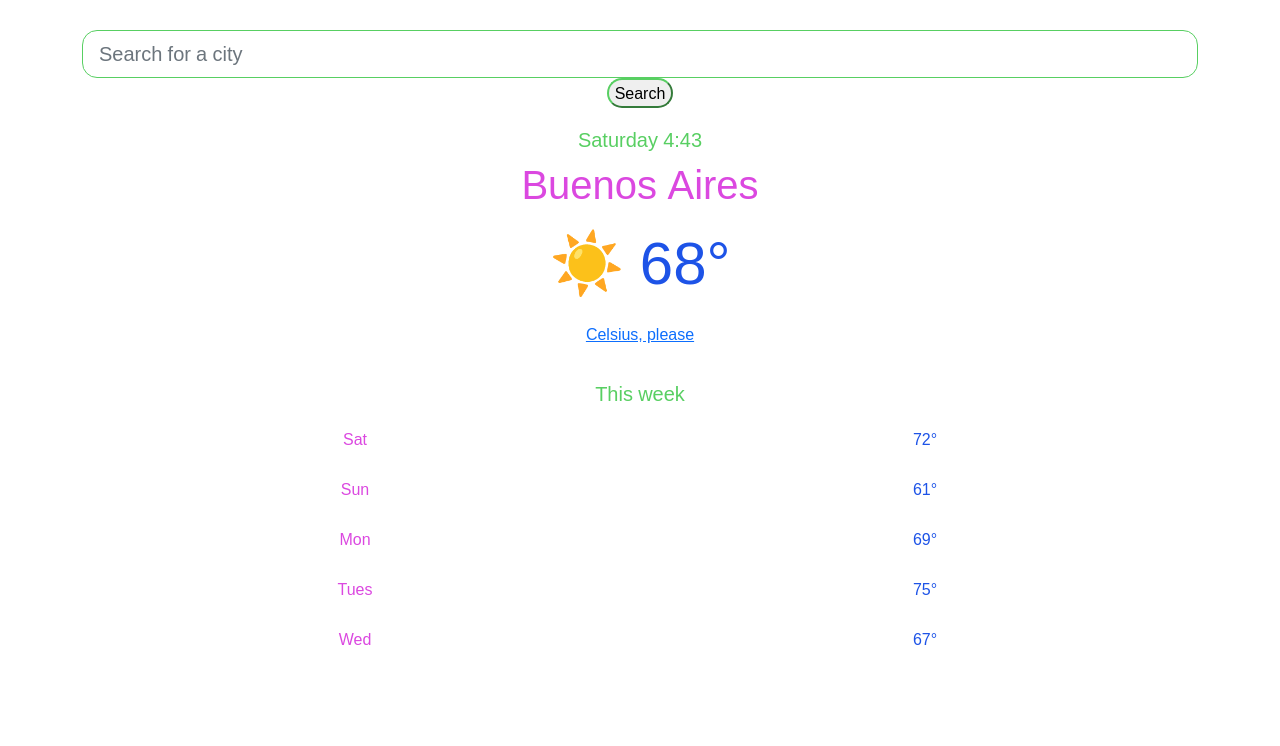
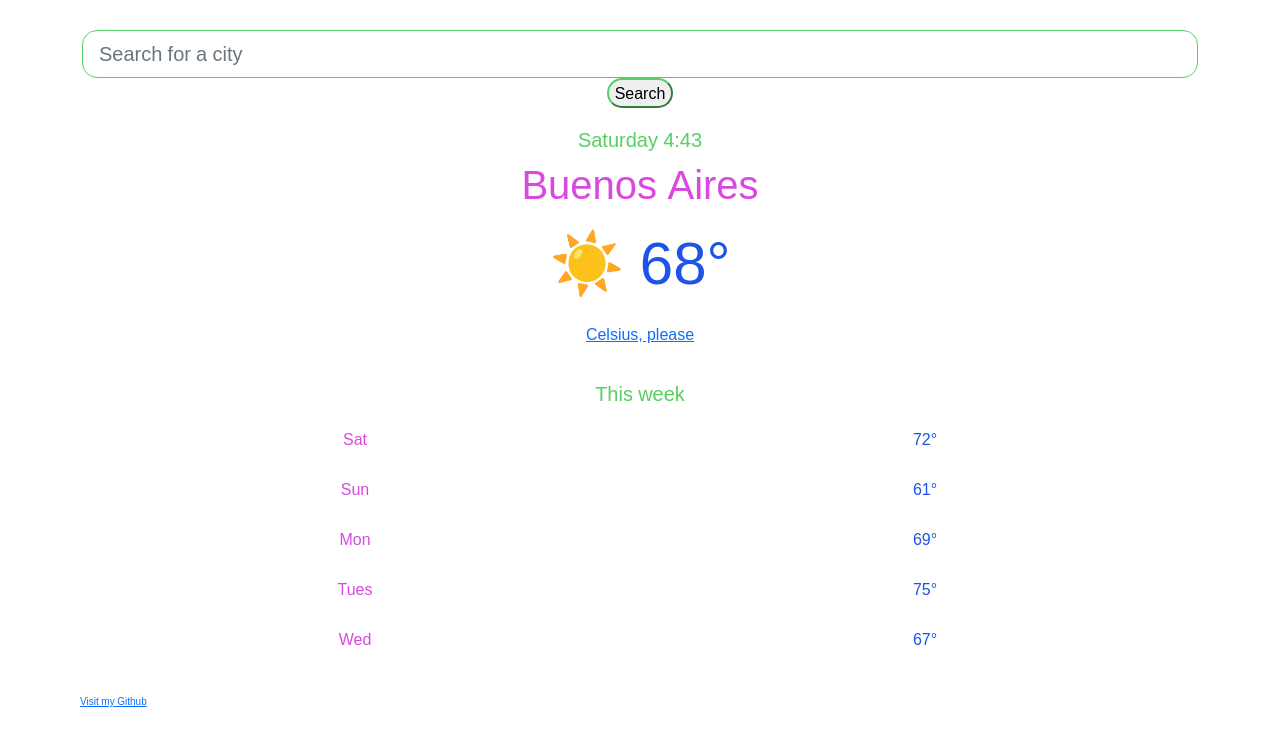
Before and after one commit to gioiaous/weather-app, a website built with Parcel: page index.html in a window 1280 px wide. Built offline with nearby package versions, Linux system fonts and the light colour scheme.

Commit message:
Added Github link to bottom of page

```diff
--- a/index.html
+++ b/index.html
@@ -54,6 +54,9 @@
         </div>
       </div>
     </div>
+    <p class="githubLink">
+      <a href="https://github.com/gioiaous/weather-app/">Visit my Github</a>
+    </p>
     <script src="src/index.js"></script>
     <script src="https://unpkg.com/axios/dist/axios.min.js"></script>
   </body>
--- a/src/styles.css
+++ b/src/styles.css
@@ -23,3 +23,8 @@ h2 {
 .col-6 {
   line-height: 50px;
 }
+.githubLink {
+  text-align: left;
+  font-size: 10px;
+  margin: 30px 40px 30px;
+}
```
